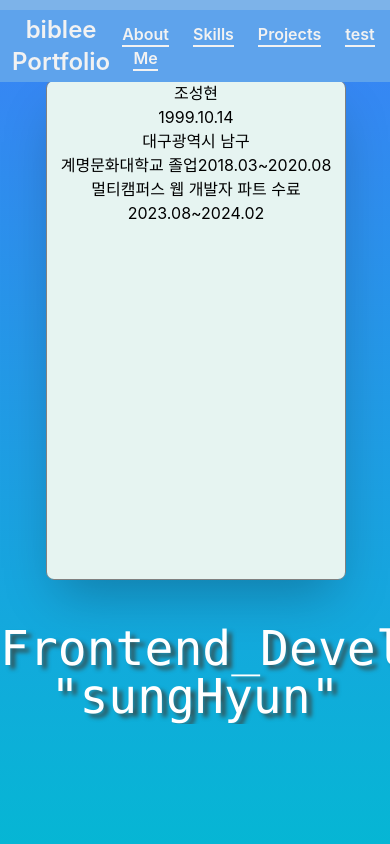
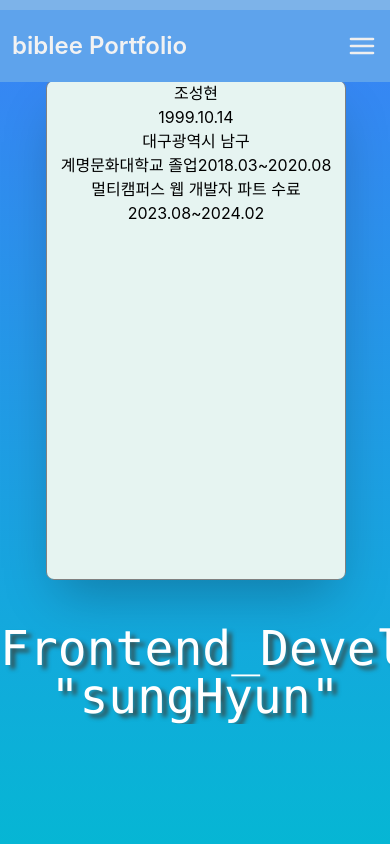
Before and after one commit to sunghyun-biblee/MyPortfolio, a React (Create React App) app: page / in a window 390 px wide. Shown: the top 844 px of the page. Built offline with nearby package versions, Linux system fonts and the light colour scheme.

Commit message:
추가: 모바일 버전에서 드롭다운메뉴가 보이도록 드롭다운 추가

```diff
--- a/src/components/header/Header.tsx
+++ b/src/components/header/Header.tsx
@@ -19,43 +19,42 @@ interface IHeader {
   nav: ItemType[];
 }
 
+interface MenuBarProps {
+  isScroll: boolean;
+}
+
 export const Header = ({ scrollRef, nav }: IHeader) => {
-  const [isShow, setShow] = useState<boolean>(false);
+  const [isScroll, setIsScroll] = useState<boolean>(false);
+  const [isMenu, setIsMenu] = useState<boolean>(false);
   const [navIndex, setNavIndex] = useState<number | null>(null);
   useEffect(() => {
     window.addEventListener("scroll", () => {
-      // window의 인터페이스인 scrollY 속성은, 문서가 수직으로 몇 픽셀 만큼 스크롤 되었는지를 반환한다.
+      // window의 인터페이스인 scrollY 속성은, 문서가 수직으로 몇 픽셀 만큼 스크롤 되었는지를 반환
       if (window.scrollY > 50) {
-        setShow(true);
+        setIsScroll(true);
       } else {
-        setShow(false);
+        setIsScroll(false);
       }
     });
   }, []);
-  // useEffect(() => {
-  //   if (navIndex !== null) {
-  //     scrollRef.current[navIndex]?.scrollIntoView({
-  //       block: "start",
-  //       behavior: "smooth",
-  //     });
-  //     setNavIndex(null);
-  //   }
-  // }, [scrollRef, navIndex]);
 
   return (
     <header
-      className={`flex justify-center lg:py-5 transition-colors
-        lg:px-10
-        md:px-5
-        mysm:px-3 h-[72px] mx-auto my-0 w-[100%]
+      className={`flex flex-col   transition-colors duration-500
+        w-[100%]
 
-      ${isShow ? "bg-[#AED1F5]" : "bg-[#5ea3ec]"}
+      ${isScroll ? "bg-[#AED1F5]" : "bg-[#5ea3ec]"}
+
       `}
     >
-      <div className="lg:max-w-[1200px] w-[100%]  flex justify-between items-center">
+      <div
+        className="lg:max-w-[1200px] w-[100%]  mx-auto my-0   flex justify-between items-center mysm:min-h-[72px] lg:px-10 lg:py-5
+        md:px-5
+        mysm:px-3"
+      >
         <h1
           className={`text-2xl font-semibold  transition-colors cursor-pointer ${
-            isShow
+            isScroll
               ? "text-blue-950 hover:text-white"
               : "text-[#f2f2f2] hover:text-blue-950"
           }
@@ -65,20 +64,24 @@ export const Header = ({ scrollRef, nav }: IHeader) => {
           biblee Portfolio
         </h1>
         <ul
-          className={`flex lg:text-xl md:text-lg mysm:text-base ${
-            isShow ? "text-blue-950" : "text-[#f2f2f2]"
-          }`}
+          className={` lg:text-xl md:text-lg mysm:text-sm
+            md:flex
+            mysm:hidden
+            ${isScroll ? "text-blue-950" : "text-[#f2f2f2]"}
+           `}
         >
           {nav &&
             nav.slice(1).map((item, index) => (
               <li
-                className=" cursor-pointer lg:px-5  mysm:px-3"
+                className=" cursor-pointer lg:px-5 md:px-4 mysm:px-2"
                 onClick={item.onMove}
                 key={item.name + index}
               >
                 <span
-                  className={` border-b-2 pb-[1px] font-semibold transition-colors ${
-                    isShow
+                  className={` border-b-2 pb-[1px] font-semibold transition-colors
+
+                    ${
+                      isScroll
                         ? "border-blue-950 hover:border-[#efefef] hover:text-[#efefef]"
                         : "border-[#f2f2f2] hover:border-blue-950 hover:text-blue-950"
                     }
@@ -89,54 +92,120 @@ export const Header = ({ scrollRef, nav }: IHeader) => {
               </li>
             ))}
         </ul>
+        <div className="md:hidden mysm:flex justify-center items-center">
+          <button
+            className="w-[2rem] h-[2rem]"
+            onClick={() => setIsMenu((prev) => !prev)}
+          >
+            <MenuBar isScroll={isScroll} />
+          </button>
         </div>
-    </header>
-  );
-};
-{
-  /* <li
-            className=" cursor-pointer lg:px-5  mysm:px-3"
-            onClick={() => setNavIndex(0)}
+      </div>
+
+      <ul
+        className={`overflow-hidden transition-height box-border bg-transparent mysm:flex md:hidden flex-col md:px-5 mysm:px-3 w-[100%] bg-[#5ea3ec]
+      ${isMenu ? "h-[14.125rem] border-t-2" : "h-0 border-t-0 "}
+      ${isScroll ? " border-blue-950/50" : "border-[#efefef]/50"} text-lg
+      `}
+      >
+        {nav &&
+          nav.slice(1).map((item, index) => (
+            <li
+              className={`text-left cursor-pointer py-3
+                ${
+                  isScroll
+                    ? "text-blue-950 hover:text-white"
+                    : "text-[#f2f2f2] hover:text-blue-950"
+                }
+                ${
+                  index === 0
+                    ? "mt-[0.5rem]"
+                    : index === nav.length - 2 && "mb-[0.5rem]"
+                }
+
+              `}
+              onClick={item.onMove}
+              key={item.name + index}
             >
               <span
-              className={`mysm:text-sm lg:text-xl border-b-2 pb-[1px] font-semibold transition-colors ${
-                isShow
+                className={` font-semibold transition-colors ${
+                  isScroll
                     ? "border-blue-950 hover:border-[#efefef] hover:text-[#efefef]"
                     : "border-[#f2f2f2] hover:border-blue-950 hover:text-blue-950"
                 }
             `}
               >
-              About me
+                {item.name}
               </span>
             </li>
-          <li
-            className=" cursor-pointer lg:px-5  mysm:px-3"
-            onClick={() => setNavIndex(1)}
+          ))}
+      </ul>
+    </header>
+  );
+};
+const MenuBar = ({ isScroll }: MenuBarProps) => {
+  return (
+    <svg
+      data-slot="icon"
+      fill="none"
+      strokeWidth="2"
+      stroke={`${isScroll ? "#172554" : "#efefef"}`}
+      viewBox="0 0 24 24"
+      xmlns="http://www.w3.org/2000/svg"
+      aria-hidden="true"
     >
-            <span
-              className={`mysm:text-sm lg:text-xl border-b-2 pb-[1px] font-semibold transition-colors ${
-                isShow
-                  ? "border-blue-950 hover:border-[#efefef] hover:text-[#efefef]"
-                  : "border-[#f2f2f2] hover:border-blue-950 hover:text-blue-950"
-              }
-              `}
-            >
-              Skills
-            </span>
-          </li>
-          <li
-            className=" cursor-pointer lg:px-5  mysm:px-3"
-            onClick={() => setNavIndex(2)}
-          >
-            <span
-              className={`mysm:text-sm lg:text-xl border-b-2 pb-[1px] font-semibold  transition-colors ${
-                isShow
-                  ? "border-blue-950 hover:border-[#efefef] hover:text-[#efefef]"
-                  : "border-[#f2f2f2] hover:border-blue-950 hover:text-blue-950"
-              }
-              `}
-            >
-              Projects
-            </span>
-          </li> */
-}
+      <path
+        strokeLinecap="round"
+        strokeLinejoin="round"
+        d="M3.75 6.75h16.5M3.75 12h16.5m-16.5 5.25h16.5"
+      ></path>
+    </svg>
+  );
+};
+// {
+//   /* <li
+//             className=" cursor-pointer lg:px-5  mysm:px-3"
+//             onClick={() => setNavIndex(0)}
+//           >
+//             <span
+//               className={`mysm:text-sm lg:text-xl border-b-2 pb-[1px] font-semibold transition-colors ${
+//                 isScroll
+//                   ? "border-blue-950 hover:border-[#efefef] hover:text-[#efefef]"
+//                   : "border-[#f2f2f2] hover:border-blue-950 hover:text-blue-950"
+//               }
+//               `}
+//             >
+//               About me
+//             </span>
+//           </li>
+//           <li
+//             className=" cursor-pointer lg:px-5  mysm:px-3"
+//             onClick={() => setNavIndex(1)}
+//           >
+//             <span
+//               className={`mysm:text-sm lg:text-xl border-b-2 pb-[1px] font-semibold transition-colors ${
+//                 isScroll
+//                   ? "border-blue-950 hover:border-[#efefef] hover:text-[#efefef]"
+//                   : "border-[#f2f2f2] hover:border-blue-950 hover:text-blue-950"
+//               }
+//               `}
+//             >
+//               Skills
+//             </span>
+//           </li>
+//           <li
+//             className=" cursor-pointer lg:px-5  mysm:px-3"
+//             onClick={() => setNavIndex(2)}
+//           >
+//             <span
+//               className={`mysm:text-sm lg:text-xl border-b-2 pb-[1px] font-semibold  transition-colors ${
+//                 isScroll
+//                   ? "border-blue-950 hover:border-[#efefef] hover:text-[#efefef]"
+//                   : "border-[#f2f2f2] hover:border-blue-950 hover:text-blue-950"
+//               }
+//               `}
+//             >
+//               Projects
+//             </span>
+//           </li> */
+// }
```
Also changed, not shown: src/assets/img/MenuBar.svg (added). Lines whose indentation alone changed are shown as unchanged.
